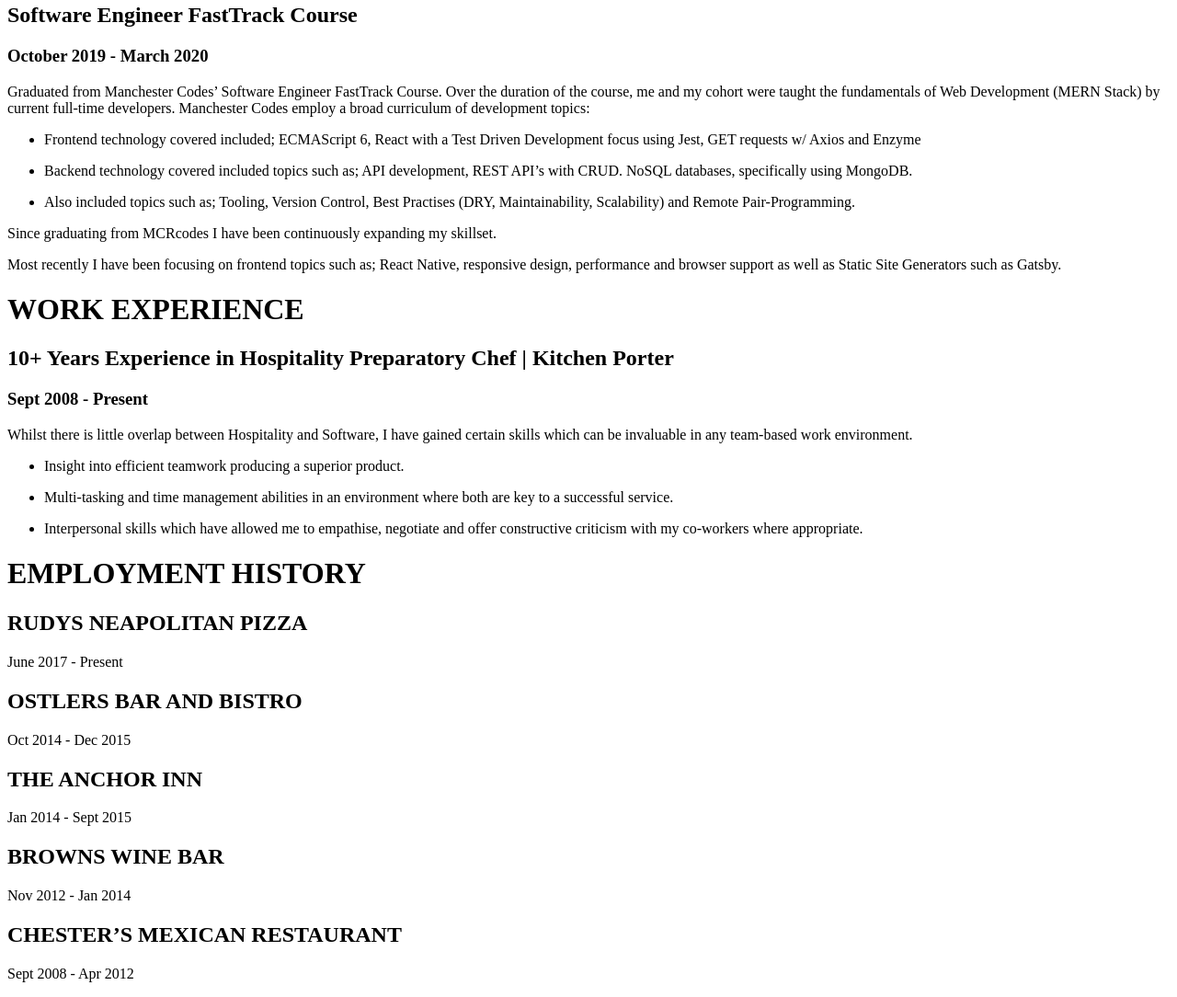
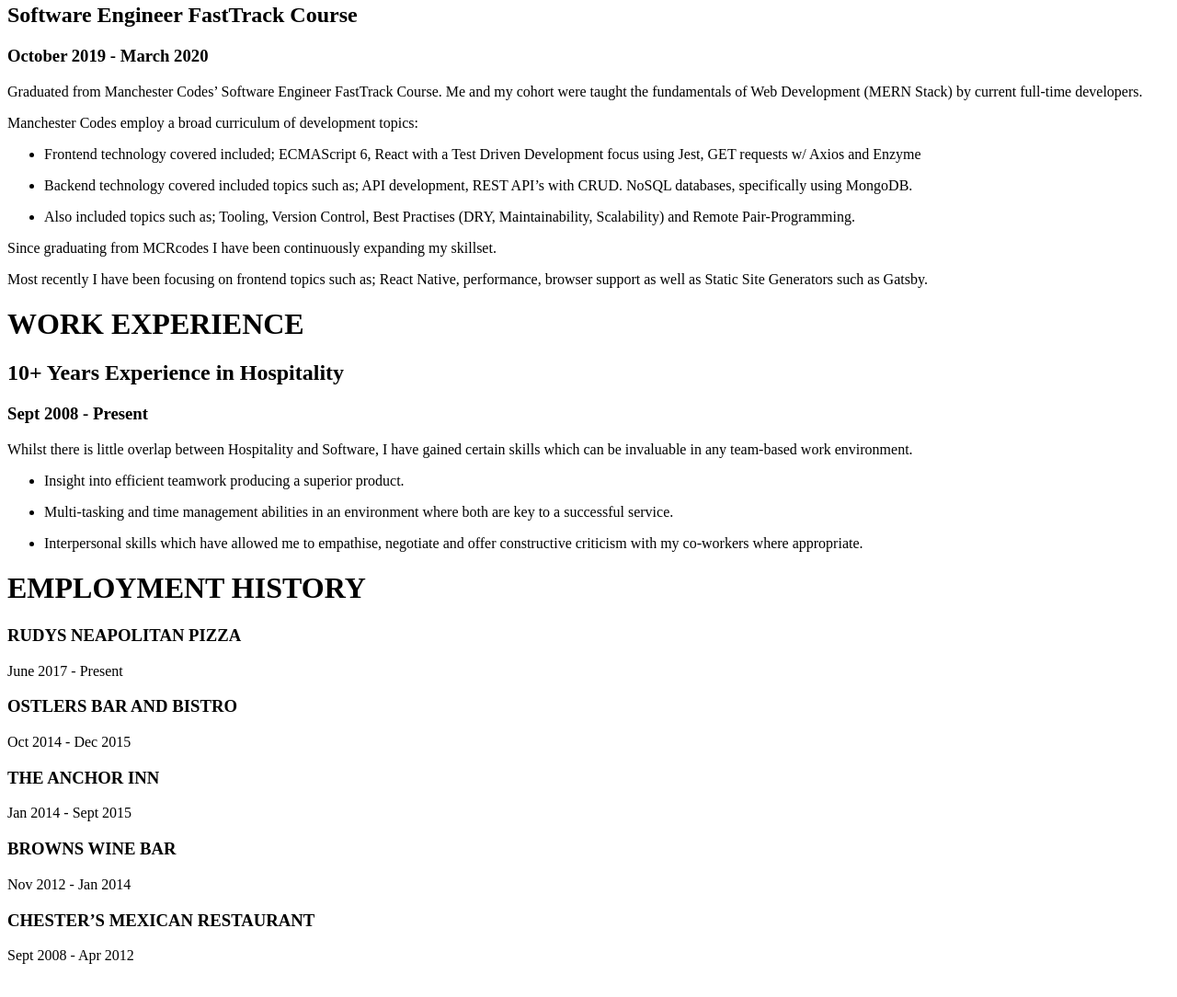
Before and after one commit to samueljmillward/portfolio, a Gatsby site: page /resume in a window 1280 px wide. Shown: the part 77-1161 px from the top of the page at 92% size. Built offline with nearby package versions, Linux system fonts and the light colour scheme; Gatsby itself is replaced by a stand-in of ours.

Commit message:
Improve styles

```diff
--- a/gatsby-config.js
+++ b/gatsby-config.js
@@ -9,7 +9,7 @@
             resolve: 'gatsby-plugin-mdx',
             options: {
                 defaultLayouts: {
-                    default: require.resolve('./src/components/Layout.js'),
+                    default: require.resolve('./src/components/MDXLayout.js'),
                 },
             },
         },
--- a/src/pages/resume.mdx
+++ b/src/pages/resume.mdx
@@ -4,7 +4,9 @@
 
 ### October 2019 - March 2020
 
-Graduated from Manchester Codes’ Software Engineer FastTrack Course. Over the duration of the course, me and my cohort were taught the fundamentals of Web Development (MERN Stack) by current full-time developers. Manchester Codes employ a broad curriculum of development topics:
+Graduated from Manchester Codes’ Software Engineer FastTrack Course. Me and my cohort were taught the fundamentals of Web Development (MERN Stack) by current full-time developers.
+
+Manchester Codes employ a broad curriculum of development topics:
 
 -   Frontend technology covered included;
     ECMAScript 6, React with a Test Driven Development focus using Jest, GET requests w/ Axios and Enzyme
@@ -17,11 +19,11 @@
 
 Since graduating from MCRcodes I have been continuously expanding my skillset.
 
-Most recently I have been focusing on frontend topics such as; React Native, responsive design, performance and browser support as well as Static Site Generators such as Gatsby.
+Most recently I have been focusing on frontend topics such as; React Native, performance, browser support as well as Static Site Generators such as Gatsby.
 
 # WORK EXPERIENCE
 
-## 10+ Years Experience in Hospitality Preparatory Chef | Kitchen Porter
+## 10+ Years Experience in Hospitality
 
 ### Sept 2008 - Present
 
@@ -35,22 +37,22 @@
 
 # EMPLOYMENT HISTORY
 
-## RUDYS NEAPOLITAN PIZZA
+### RUDYS NEAPOLITAN PIZZA
 
 June 2017 - Present
 
-## OSTLERS BAR AND BISTRO
+### OSTLERS BAR AND BISTRO
 
 Oct 2014 - Dec 2015
 
-## THE ANCHOR INN
+### THE ANCHOR INN
 
 Jan 2014 - Sept 2015
 
-## BROWNS WINE BAR
+### BROWNS WINE BAR
 
 Nov 2012 - Jan 2014
 
-## CHESTER’S MEXICAN RESTAURANT
+### CHESTER’S MEXICAN RESTAURANT
 
 Sept 2008 - Apr 2012
--- a/src/styles/Main.js
+++ b/src/styles/Main.js
@@ -1,7 +1,7 @@
 import styled from 'styled-components';
 
 const Main = styled.div`
-    height: auto;
+    height: 42em;
     display: flex;
     justify-content: center;
     align-items: center;
```
Also changed, not shown: src/components/MDXLayout.js (added, +36 -0 lines), src/pages/contact.js (+16 -1 lines).
